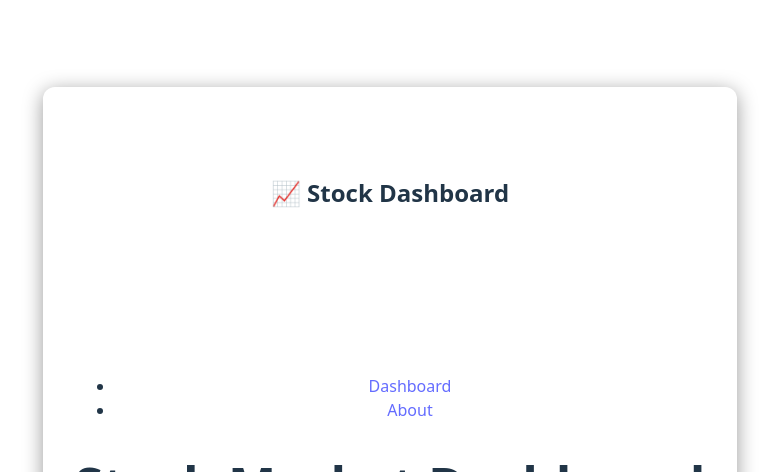
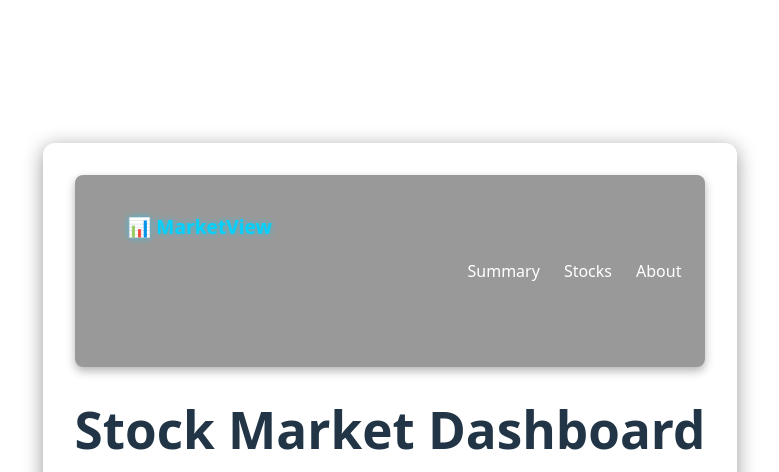
Before and after one commit to angiervr81/Stock_Market_Dashboard, a React (Vite) app in the folder stockMarketDash/: page / in a window 1280 px wide. Shown: the top 472 px of the page, without its empty margins (250-1029 px from the left). Built offline with nearby package versions, Linux system fonts and the light colour scheme; no server answers.

Commit message:
Updating NavBar jsx and css
adding details to navbar and style

```diff
--- /dev/null
+++ b/stockMarketDash/src/Components/NavBar.css
@@ -0,0 +1,76 @@
+.navbar {
+  display: flex;
+  justify-content: space-between;
+  align-items: center;
+  padding: 0.6rem 1.5rem;
+  background: rgba(0, 0, 0, 0.4);
+  backdrop-filter: blur(8px);
+  border-radius: 8px;
+  color: white;
+  position: sticky;
+  top: 10px;
+  z-index: 1000;
+  box-shadow: 0 4px 10px rgba(0, 0, 0, 0.3);
+}
+
+/* Logo */
+.logo {
+  font-size: 1.2rem;
+  font-weight: 600;
+  color: #00d1ff;
+  text-shadow: 0 0 6px rgba(0, 209, 255, 0.6);
+}
+
+/* Nav Links */
+.nav-links {
+  display: flex;
+  gap: 1.5rem;
+  list-style: none;
+  transition: all 0.3s ease;
+}
+
+.nav-links a {
+  color: white;
+  text-decoration: none;
+  font-weight: 500;
+  transition: color 0.3s;
+}
+
+.nav-links a:hover {
+  color: #00d1ff;
+}
+
+/* Hamburger Menu */
+.hamburger {
+  display: none;
+  font-size: 1.6rem;
+  cursor: pointer;
+  user-select: none;
+}
+
+/* Responsive (Mobile) */
+@media (max-width: 768px) {
+  .hamburger {
+    display: block;
+  }
+
+  .nav-links {
+    position: absolute;
+    top: 60px;
+    right: 15px;
+    flex-direction: column;
+    background: rgba(0, 0, 0, 0.85);
+    border-radius: 8px;
+    padding: 1rem;
+    display: none;
+    box-shadow: 0 4px 12px rgba(0, 0, 0, 0.4);
+  }
+
+  .nav-links.open {
+    display: flex;
+  }
+
+  .nav-links a {
+    padding: 0.5rem 0;
+  }
+}
--- a/stockMarketDash/src/Components/NavBar.jsx
+++ b/stockMarketDash/src/Components/NavBar.jsx
@@ -1,15 +1,27 @@
-import React from "react";
+import React, { useState } from "react";
+import { FaBars, FaTimes } from "react-icons/fa";
+import "./NavBar.css";
 
-function NavBar(){
+function Navbar() {
+  const [menuOpen, setMenuOpen] = useState(false);
+
   return (
     <nav className="navbar">
-            <h2 className="logo">📈 Stock Dashboard</h2>
-            <ul className="nav-links">
-                <li><a href="#dashboard">Dashboard</a></li>
+      <div className="logo">📊 MarketView</div>
+
+        <div className="hamburger" onClick={() => setMenuOpen(!menuOpen)}>
+            {menuOpen ? <FaTimes /> : <FaBars />}
+        </div>
+
+
+
+      <ul className={`nav-links ${menuOpen ? "open" : ""}`}>
+        <li><a href="#summary">Summary</a></li>
+        <li><a href="#list">Stocks</a></li>
         <li><a href="#about">About</a></li>
       </ul>
     </nav>
   );
 }
 
-export default NavBar;
+export default Navbar;
```
Lines whose indentation alone changed are shown as unchanged.
